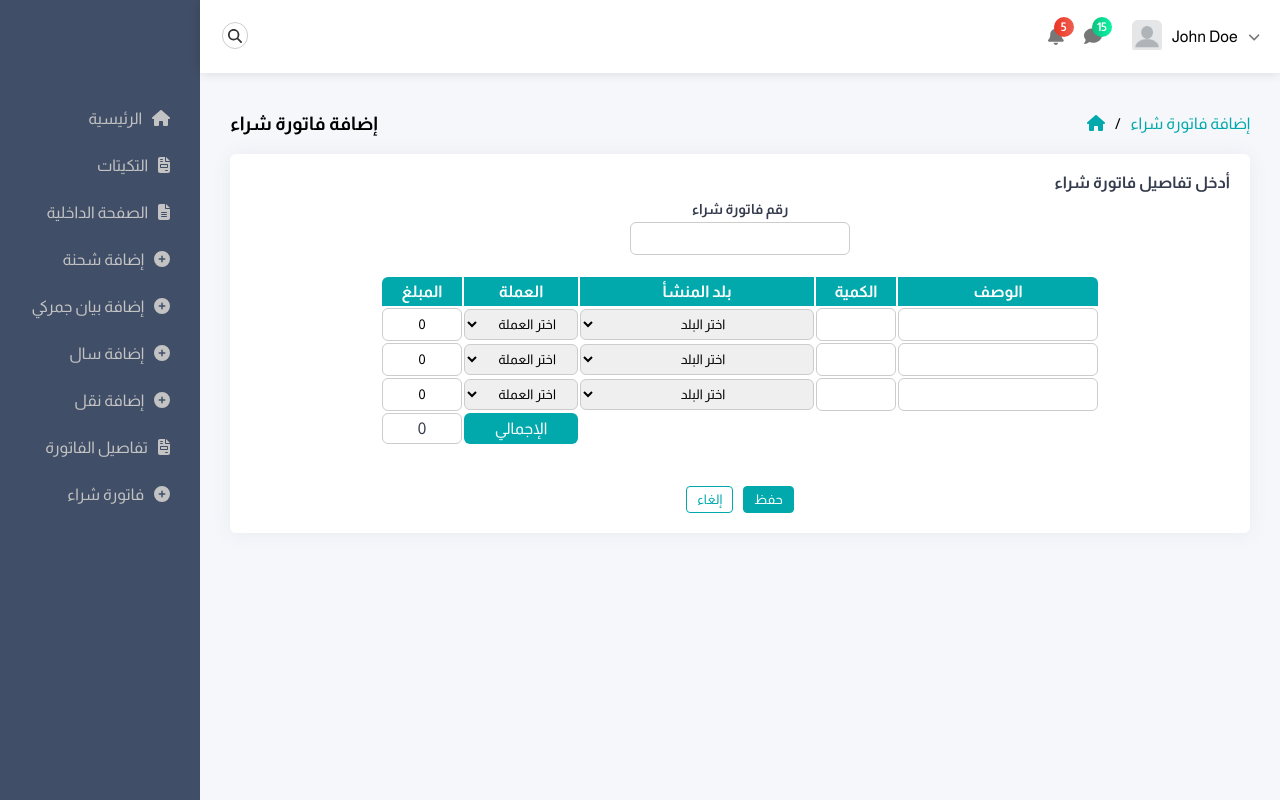
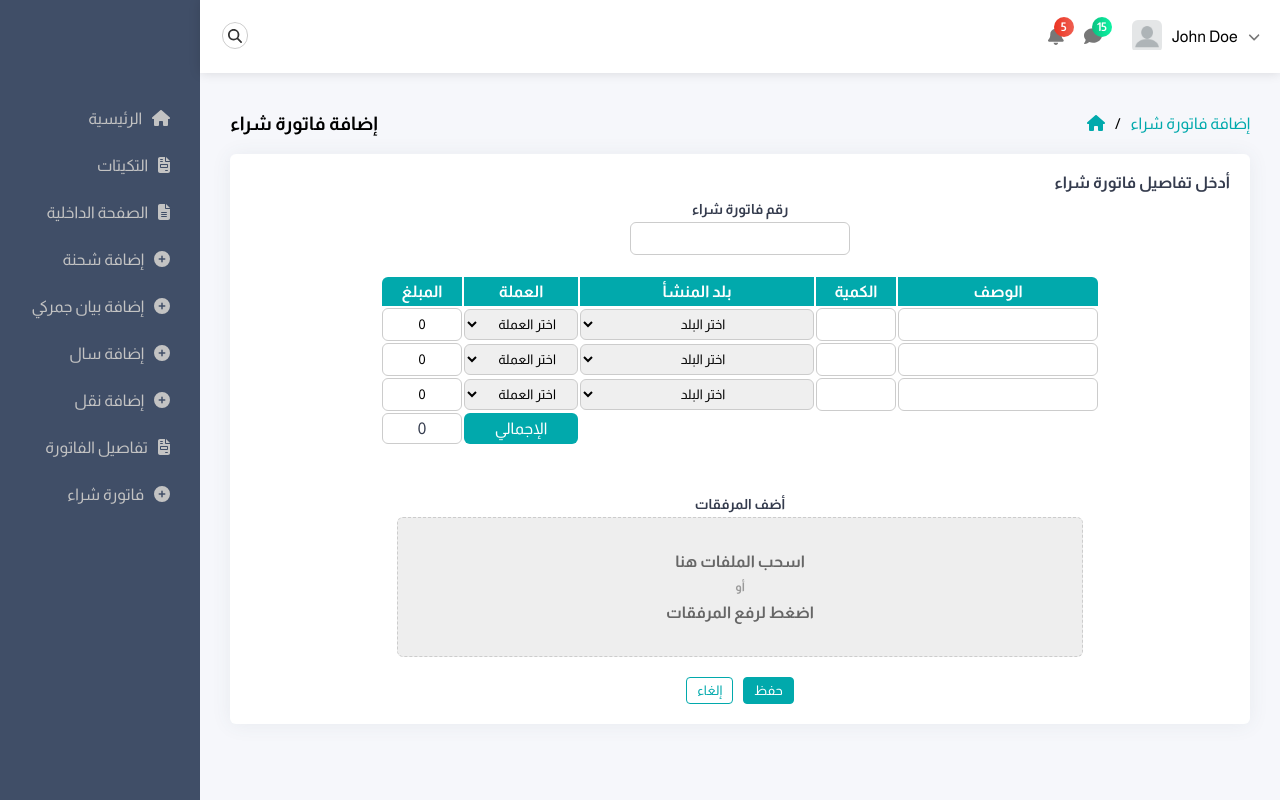
Before and after one commit to MtsmAshraf/adminty-master-react, a React (Create React App) app: page /add-new-bill in a window 1280 px wide. Built offline with nearby package versions, Linux system fonts and the light colour scheme.

Commit message:
added drag-area to AddBuyingBill

```diff
--- a/src/Pages/AddBuyingBill/AddBuyingBill.jsx
+++ b/src/Pages/AddBuyingBill/AddBuyingBill.jsx
@@ -7,6 +7,42 @@ const AddBuyingBill = () => {
         e.preventDefault();
         window.location.replace('/invoice-list');
     }
+    useEffect(() => {
+        console.log("mounted")
+        let imgView = document.getElementById("img-view");
+        let uploadBillInput = document.getElementById("upload-bill");
+        let dragArea = document.getElementById("drag-area");
+
+        let viewImg = () => {
+            console.log(uploadBillInput.files[0])
+            if(uploadBillInput.files[0] && uploadBillInput.files[0].type !== "application/pdf"){
+                let imgLink = URL.createObjectURL(uploadBillInput.files[0]);
+                imgView.style.backgroundImage = `url(${imgLink})`;
+                imgView.textContent = ""
+            }else if(uploadBillInput.files[0] && uploadBillInput.files[0].type === "application/pdf"){
+                console.log(uploadBillInput.files[0])
+                imgView.style.backgroundImage = "";
+                imgView.textContent = uploadBillInput.files[0].name
+            }else if(uploadBillInput.files.length === 0 ){
+                console.log("aiosdjoaidh")
+                imgView.style.backgroundImage = "";
+                imgView.innerHTML = `
+                    <h5 style="color: #666;">اسحب الملفات هنا</h5>
+                    <span style="color: #999;">أو</span>
+                    <h5 style="color: #666;">اضغط لرفع المرفقات</h5>
+                `
+            }
+        }
+        uploadBillInput.addEventListener("change", viewImg)
+        dragArea.addEventListener("dragover",(e) => {
+            e.preventDefault();
+        })
+        dragArea.addEventListener("drop",(e) => {
+            e.preventDefault();
+            uploadBillInput.files = e.dataTransfer.files;
+            viewImg();
+        })
+    })
     let [valueOne, setValueOne] = useState(0)
     let [quantityOne, setQuantityOne] = useState(1)
     let [valueTwo, setValueTwo] = useState(0)
@@ -716,6 +752,17 @@ const AddBuyingBill = () => {
                       </tr>
                     </table>
                   </div>
+                  <div className="form-group row text-center" id="drag-area">
+                      <label className="col-sm-12 col-form-label" htmlFor="upload-bill">أضف المرفقات</label>
+                      <div className="col-sm-12">
+                          <label id="img-view" className="col-sm-12 col-form-label" htmlFor="upload-bill">
+                              <h5>اسحب الملفات هنا</h5>
+                              <span>أو</span>
+                              <h5>اضغط لرفع المرفقات</h5>
+                          </label>
+                          <input type="file" id="upload-bill" className="form-control" hidden/>
+                      </div>
+                  </div>
                   <div className="btn-pair">
                           <input type="submit" value="حفظ"  onClick={(e) => {redirectFunction(e)}}/>
                           <input type="reset" value="إلغاء" />
--- a/src/Pages/AddBuyingBill/add-buying-bill.css
+++ b/src/Pages/AddBuyingBill/add-buying-bill.css
@@ -1,5 +1,6 @@
-.add-buying-bill form{
-    /* background-color: red; */
+
+.add-buying-bill{
+    padding-bottom: 100px;
 }
 .add-buying-bill .buying-bill-number{
     margin-right: auto;
```
